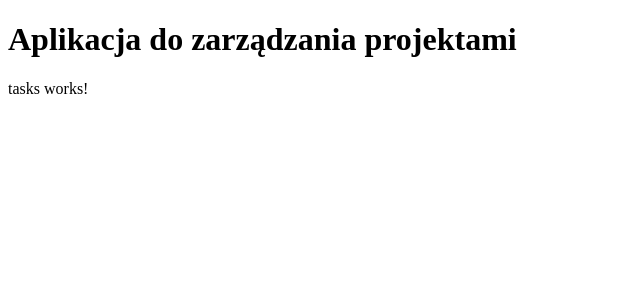
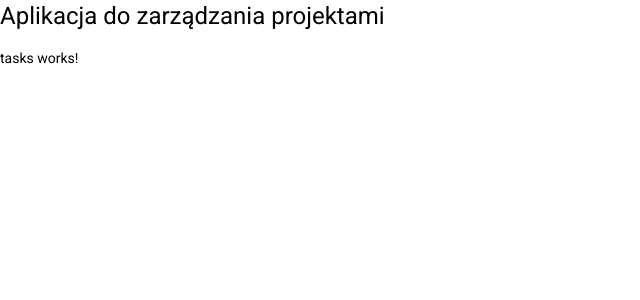
Before and after one commit to mbalcer/kanban-board, an Angular app in the folder frontend/: page / in a window 1280 px wide. Shown: the top 300 px of the page, without its empty margins (0-640 px from the left). Built offline with nearby package versions, Linux system fonts and the light colour scheme.

Commit message:
Added angular material

```diff
--- a/frontend/angular.json
+++ b/frontend/angular.json
@@ -24,6 +24,7 @@
               "src/assets"
             ],
             "styles": [
+              "./node_modules/@angular/material/prebuilt-themes/deeppurple-amber.css",
               "src/styles.css"
             ],
             "scripts": []
@@ -87,6 +88,7 @@
               "src/assets"
             ],
             "styles": [
+              "./node_modules/@angular/material/prebuilt-themes/deeppurple-amber.css",
               "src/styles.css"
             ],
             "scripts": []
--- a/frontend/package.json
+++ b/frontend/package.json
@@ -12,10 +12,12 @@
   "private": true,
   "dependencies": {
     "@angular/animations": "~11.2.11",
+    "@angular/cdk": "^11.2.10",
     "@angular/common": "~11.2.11",
     "@angular/compiler": "~11.2.11",
     "@angular/core": "~11.2.11",
     "@angular/forms": "~11.2.11",
+    "@angular/material": "^11.2.10",
     "@angular/platform-browser": "~11.2.11",
     "@angular/platform-browser-dynamic": "~11.2.11",
     "@angular/router": "~11.2.11",
--- a/frontend/src/app/app.module.ts
+++ b/frontend/src/app/app.module.ts
@@ -3,6 +3,7 @@
 
 import {AppComponent} from './app.component';
 import {TasksComponent} from './tasks/tasks.component';
+import {BrowserAnimationsModule} from '@angular/platform-browser/animations';
 
 @NgModule({
   declarations: [
@@ -10,7 +11,8 @@
     TasksComponent
   ],
   imports: [
-    BrowserModule
+    BrowserModule,
+    BrowserAnimationsModule
   ],
   providers: [],
   bootstrap: [AppComponent]
--- a/frontend/src/index.html
+++ b/frontend/src/index.html
@@ -6,8 +6,11 @@
   <base href="/">
   <meta name="viewport" content="width=device-width, initial-scale=1">
   <link rel="icon" type="image/x-icon" href="favicon.ico">
+  <link rel="preconnect" href="https://fonts.gstatic.com">
+  <link href="https://fonts.googleapis.com/css2?family=Roboto:wght@300;400;500&display=swap" rel="stylesheet">
+  <link href="https://fonts.googleapis.com/icon?family=Material+Icons" rel="stylesheet">
 </head>
-<body>
+<body class="mat-typography">
   <app-root></app-root>
 </body>
 </html>
--- a/frontend/src/styles.css
+++ b/frontend/src/styles.css
@@ -1 +1,4 @@
 /* You can add global styles to this file, and also import other style files */
+
+html, body { height: 100%; }
+body { margin: 0; font-family: Roboto, "Helvetica Neue", sans-serif; }
```
